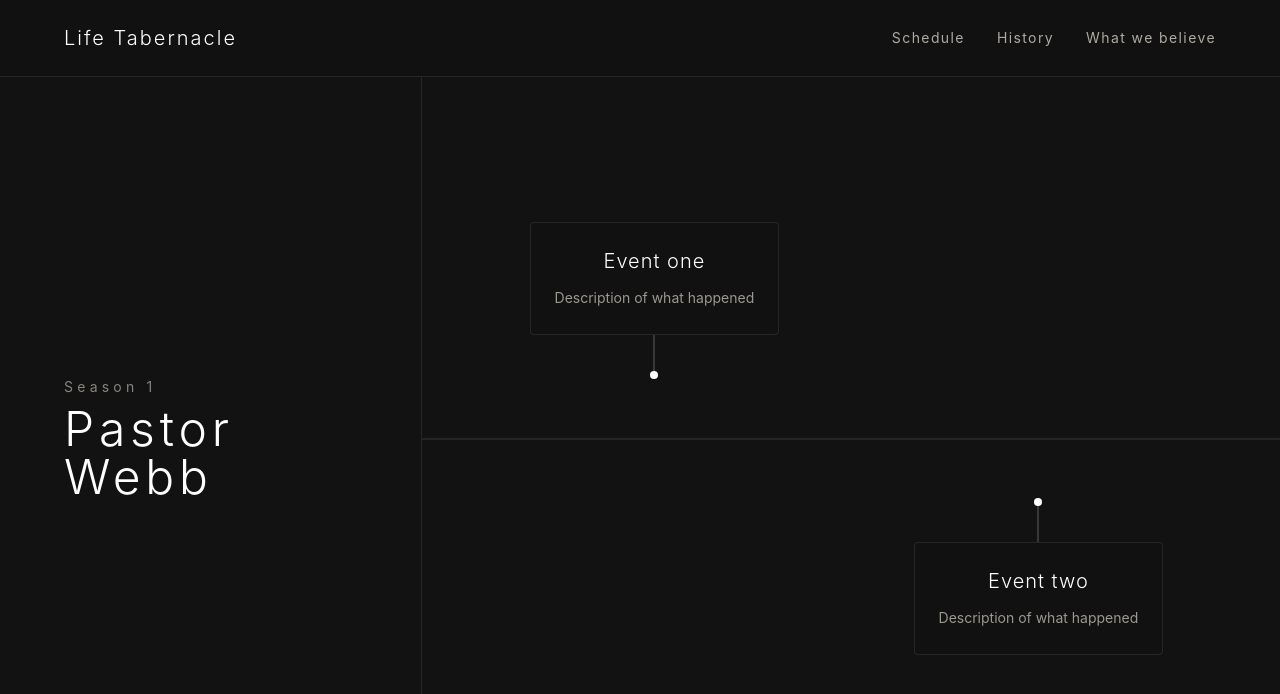
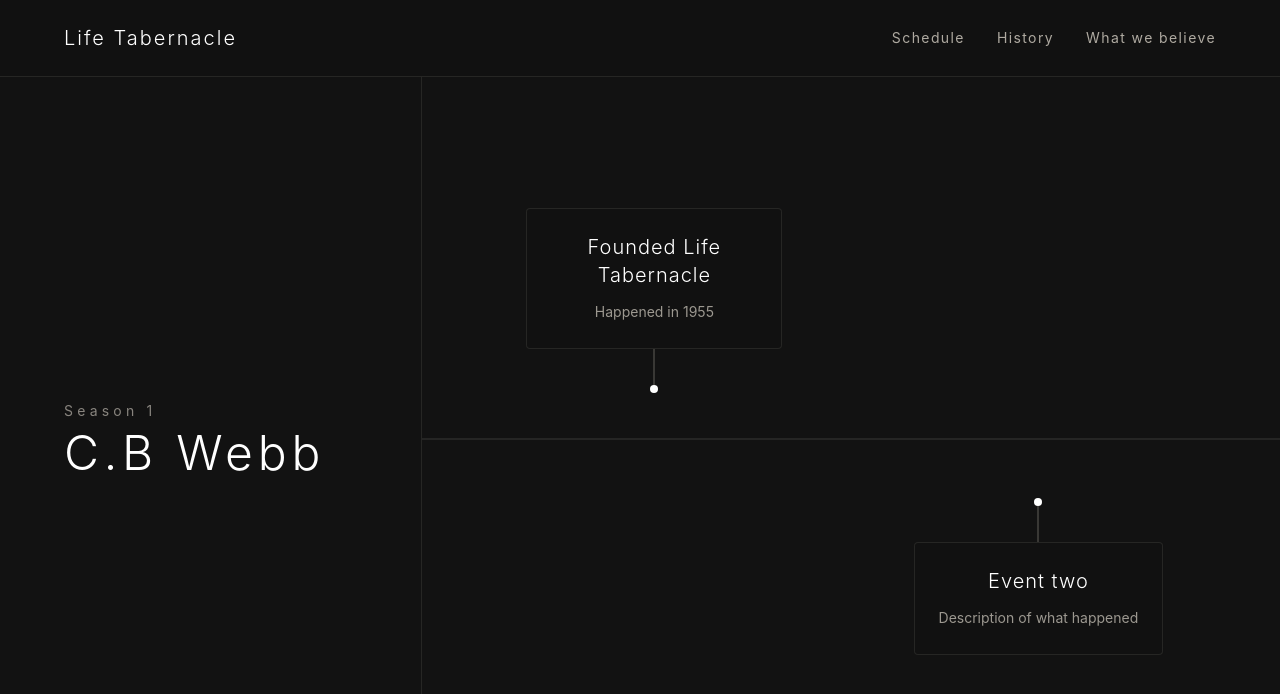
Before and after one commit to gio1135/lifetabporterville, a SvelteKit app: page /history in a window 1280 px wide. Shown: the top 694 px of the page. Built offline with nearby package versions, Linux system fonts and the light colour scheme.

Commit message:
Fixed Webb names

```diff
--- a/src/routes/history/+page.svelte
+++ b/src/routes/history/+page.svelte
@@ -3,16 +3,16 @@
 
   const eras = [
     {
-      pastor: 'Pastor Webb',
+      pastor: 'C.B Webb',
       period: 'Season 1',
       milestones: [
-        { title: 'Event one', desc: 'Description of what happened', position: 'top' },
+        { title: 'Founded Life Tabernacle', desc: 'Happened in 1955', position: 'top' },
         { title: 'Event two', desc: 'Description of what happened', position: 'bottom' },
         { title: 'Event three', desc: 'Description of what happened', position: 'top' },
       ]
     },
     {
-      pastor: 'Pastor Webb',
+      pastor: 'Mike Webb',
       period: 'Season 2',
       milestones: [
         { title: 'Event one', desc: 'Description of what happened', position: 'bottom' },
```
